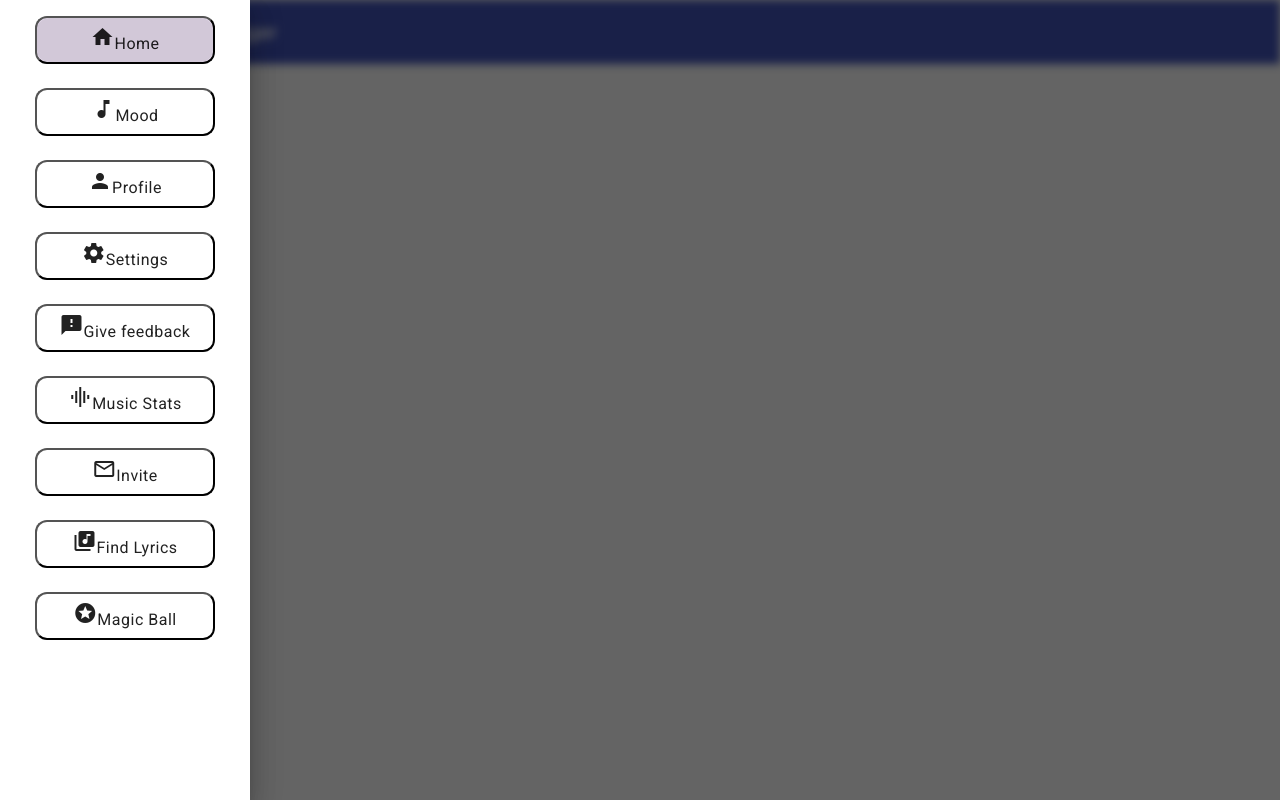
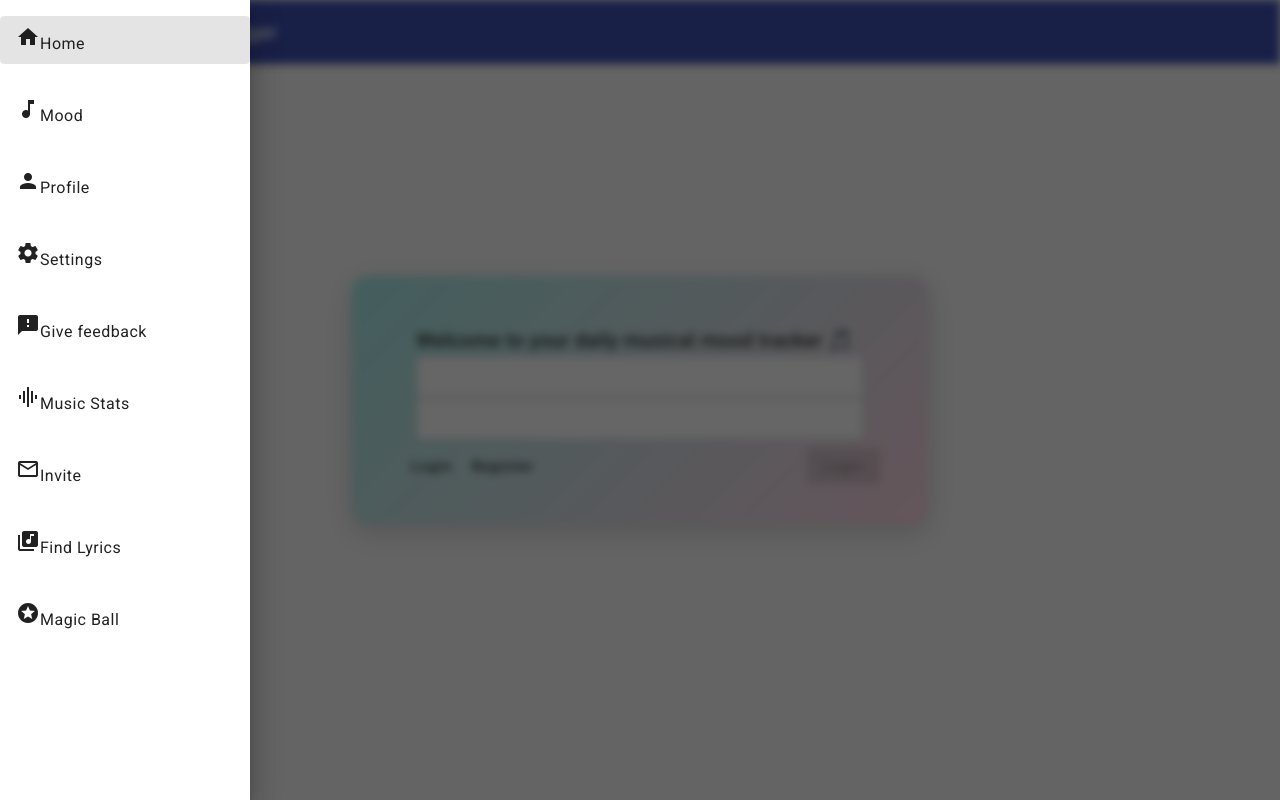
Before and after one commit to rafaellaelena-vlase/week-one-app, an Angular app: page /home in a window 1280 px wide. Both pictures are taken after a click on the button "menu". Shown: the top 800 px of the page. Built offline with nearby package versions, Linux system fonts and the light colour scheme.

Commit message:
added routes and linked them to sidenav buttons

```diff
--- a/src/app/app-module.ts
+++ b/src/app/app-module.ts
@@ -38,7 +38,6 @@ import { errorInterceptor } from './features/interceptors/error-interceptor';
 import { authInterceptor } from './features/interceptors/auth-interceptor';
 import { LoggerInterceptor } from './features/interceptors/logger-interceptor';
 import { LoadingIndicator } from './features/loading-indicator/loading-indicator';
-import { provideRouter, Routes } from '@angular/router';
 
 
 @NgModule({
--- a/src/app/app.html
+++ b/src/app/app.html
@@ -4,86 +4,158 @@
 
   <mat-sidenav #drawer mode="over" class="sidenav">
     <mat-nav-list>
-      <button
+      <!-- <button
         mat-list-item
         [ngClass]="{ selected: selected === 'home' }"
         (click)="setSelected('home')"
       >
         <mat-icon>home</mat-icon>
         <span>Home</span>
-      </button>
+      </button> -->
 
-      <button
+      <a
+        mat-list-item
+        routerLink="/home"
+      >
+        <mat-icon>home</mat-icon>
+        <span>Home</span>
+      </a>
+
+      <!-- <button
         mat-list-item
         [ngClass]="{ selected: selected === 'mood' }"
         (click)="setSelected('mood')"
       >
         <mat-icon>music_note</mat-icon>
         <span>Mood</span>
-      </button>
+      </button> -->
 
-      <button
+      <a
+        mat-list-item
+        routerLink="/mood-logger"
+      >
+        <mat-icon>music_note</mat-icon>
+        <span>Mood</span>
+      </a>
+
+      <!-- <button
         mat-list-item
         [ngClass]="{ selected: selected === 'profile' }"
         (click)="setSelected('profile')"
       >
         <mat-icon>person</mat-icon>
         <span>Profile</span>
-      </button>
+      </button> -->
 
-      <button
+      <a
+        mat-list-item
+        routerLink="/profile"
+      >
+        <mat-icon>person</mat-icon>
+        <span>Profile</span>
+      </a>
+
+      <!-- <button
         mat-list-item
         [ngClass]="{ selected: selected === 'settings' }"
         (click)="setSelected('settings')"
       >
         <mat-icon>settings</mat-icon>
         <span>Settings</span>
-      </button>
+      </button> -->
 
-      <button
+      <a
+        mat-list-item
+        routerLink="/settings"
+      >
+        <mat-icon>settings</mat-icon>
+        <span>Settings</span>
+      </a>
+
+      <!-- <button
         mat-list-item
         [ngClass]="{ selected: selected === 'contact' }"
         (click)="setSelected('contact')"
       >
         <mat-icon>feedback</mat-icon>
         <span>Give feedback</span>
-      </button>
+      </button> -->
 
-      <button
+      <a
+        mat-list-item
+        routerLink="/feedback"
+      >
+        <mat-icon>feedback</mat-icon>
+        <span>Give feedback</span>
+      </a>
+
+      <!-- <button
         mat-list-item
         [ngClass]="{ selected: selected === 'stats' }"
         (click)="setSelected('stats')"
       >
         <mat-icon>graphic_eq</mat-icon>
         <span>Music Stats</span>
-      </button>
+      </button> -->
 
-      <button
+      <a
+        mat-list-item
+        routerLink="/stats"
+      >
+        <mat-icon>graphic_eq</mat-icon>
+        <span>Music Stats</span>
+      </a>
+
+      <!-- <button
         mat-list-item
         [ngClass]="{ selected: selected === 'invite' }"
         (click)="setSelected('invite')"
       >
         <mat-icon> mail_outline</mat-icon>
         <span>Invite</span>
-      </button>
+      </button> -->
 
-      <button
+      <a
+        mat-list-item
+        routerLink="/invite"
+      >
+        <mat-icon> mail_outline</mat-icon>
+        <span>Invite</span>
+      </a>
+
+      <!-- <button
         mat-list-item
         [ngClass]="{ selected: selected === 'lyrics' }"
         (click)="setSelected('lyrics')"
       >
         <mat-icon>library_music</mat-icon>
         <span>Find Lyrics</span>
-      </button>
+      </button> -->
 
-      <button
+      <a
+        mat-list-item
+        routerLink="/lyrics-finder"
+      >
+        <mat-icon>library_music</mat-icon>
+        <span>Find Lyrics</span>
+      </a>
+
+      <!-- <button
         mat-list-item
         [ngClass]="{ selected: selected === 'eightball' }"
         (click)="setSelected('eightball')"
       >
         <mat-icon>stars</mat-icon>
         <span>Magic Ball</span>
-      </button>
+      </button> -->
+
+      <a
+        mat-list-item
+        routerLink="/magic-ball"
+      >
+        <mat-icon>stars</mat-icon>
+        <span>Magic Ball</span>
+      </a>
 
     </mat-nav-list>
   </mat-sidenav>
@@ -98,14 +170,14 @@
     </mat-toolbar>
 
     <div class="content">
-      <app-mood-logger *ngIf="selected === 'mood'"></app-mood-logger>
+      <!-- <app-mood-logger *ngIf="selected === 'mood'"></app-mood-logger> -->
       <!-- <app-home *ngIf="selected === 'home'"></app-home> -->
-      <app-profile *ngIf="selected === 'profile'"></app-profile>
-      <app-settings *ngIf="selected === 'settings'"></app-settings>
-      <app-music-stats *ngIf="selected === 'stats'"></app-music-stats>
-      <app-invite-preview *ngIf="selected === 'invite'"></app-invite-preview>
-      <app-lyrics-finder *ngIf="selected === 'lyrics'"></app-lyrics-finder>
-      <app-magic-ball *ngIf="selected === 'eightball'"></app-magic-ball>
+      <!-- <app-profile *ngIf="selected === 'profile'"></app-profile> -->
+      <!-- <app-settings *ngIf="selected === 'settings'"></app-settings> -->
+      <!-- <app-music-stats *ngIf="selected === 'stats'"></app-music-stats> -->
+      <!-- <app-invite-preview *ngIf="selected === 'invite'"></app-invite-preview> -->
+      <!-- <app-lyrics-finder *ngIf="selected === 'lyrics'"></app-lyrics-finder> -->
+      <!-- <app-magic-ball *ngIf="selected === 'eightball'"></app-magic-ball> -->
 
       <div *ngIf="selected === 'contact'"  [formGroup]="form" style="
             display: flex;
@@ -175,10 +247,9 @@
           <button class="btn btn-primary" [disabled]="form.invalid" type="button" >Submit feedback</button>
         </div>
       </div>
+
+      <router-outlet></router-outlet>
     </div>
   </mat-sidenav-content>
 
 </mat-sidenav-container>
-
-
-<router-outlet></router-outlet>
--- a/src/app/features/home/home.html
+++ b/src/app/features/home/home.html
@@ -2,7 +2,6 @@
   <mat-card class="welcome-card">
     <mat-card-header>
       <mat-card-title>Welcome to your daily musical mood tracker 🎵</mat-card-title>
-      <!-- <mat-card-subtitle>{{formMode === 'login' ? 'Login' : 'Register'}}</mat-card-subtitle> -->
     </mat-card-header>
 
     <mat-card-content>
```
